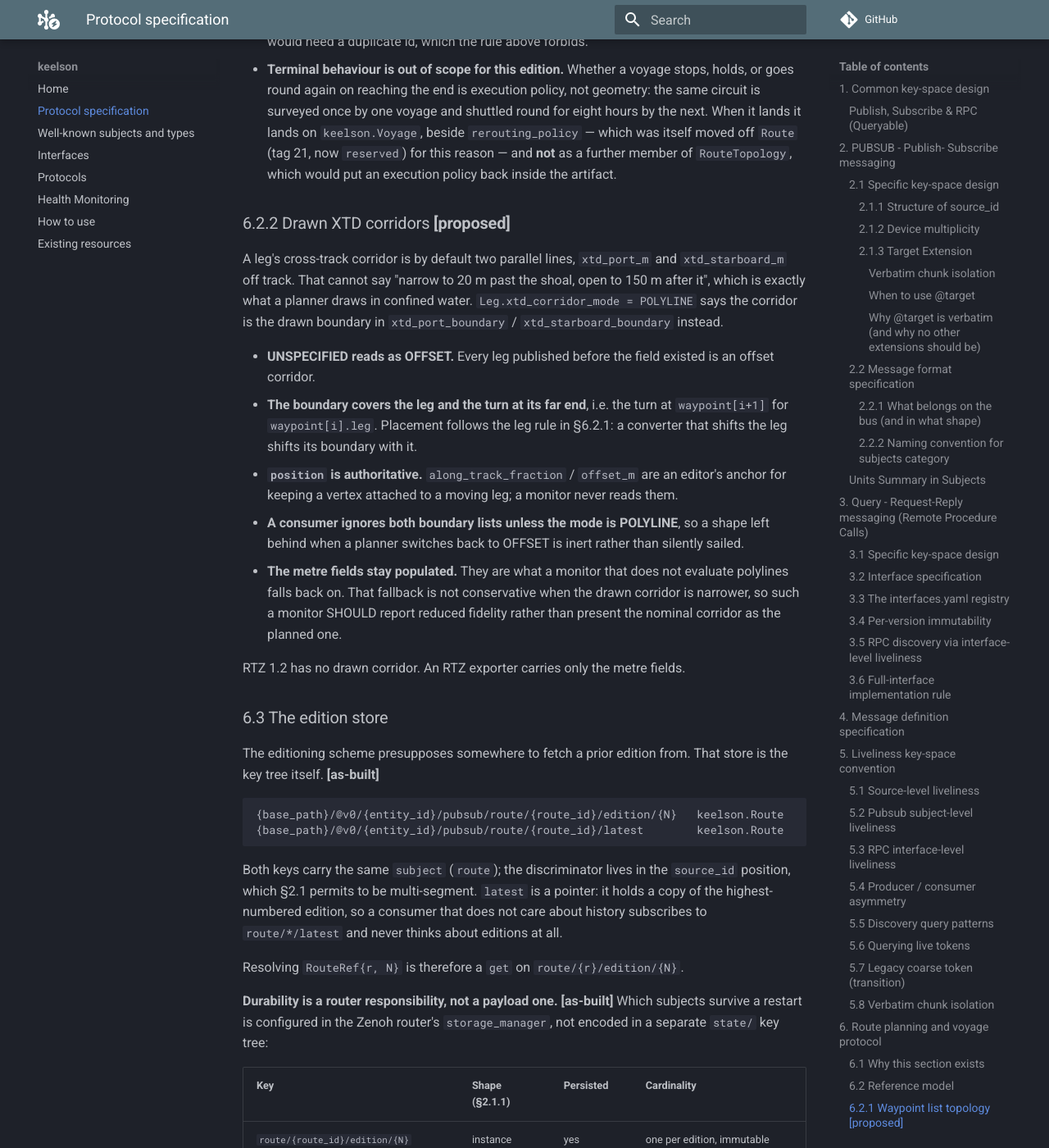
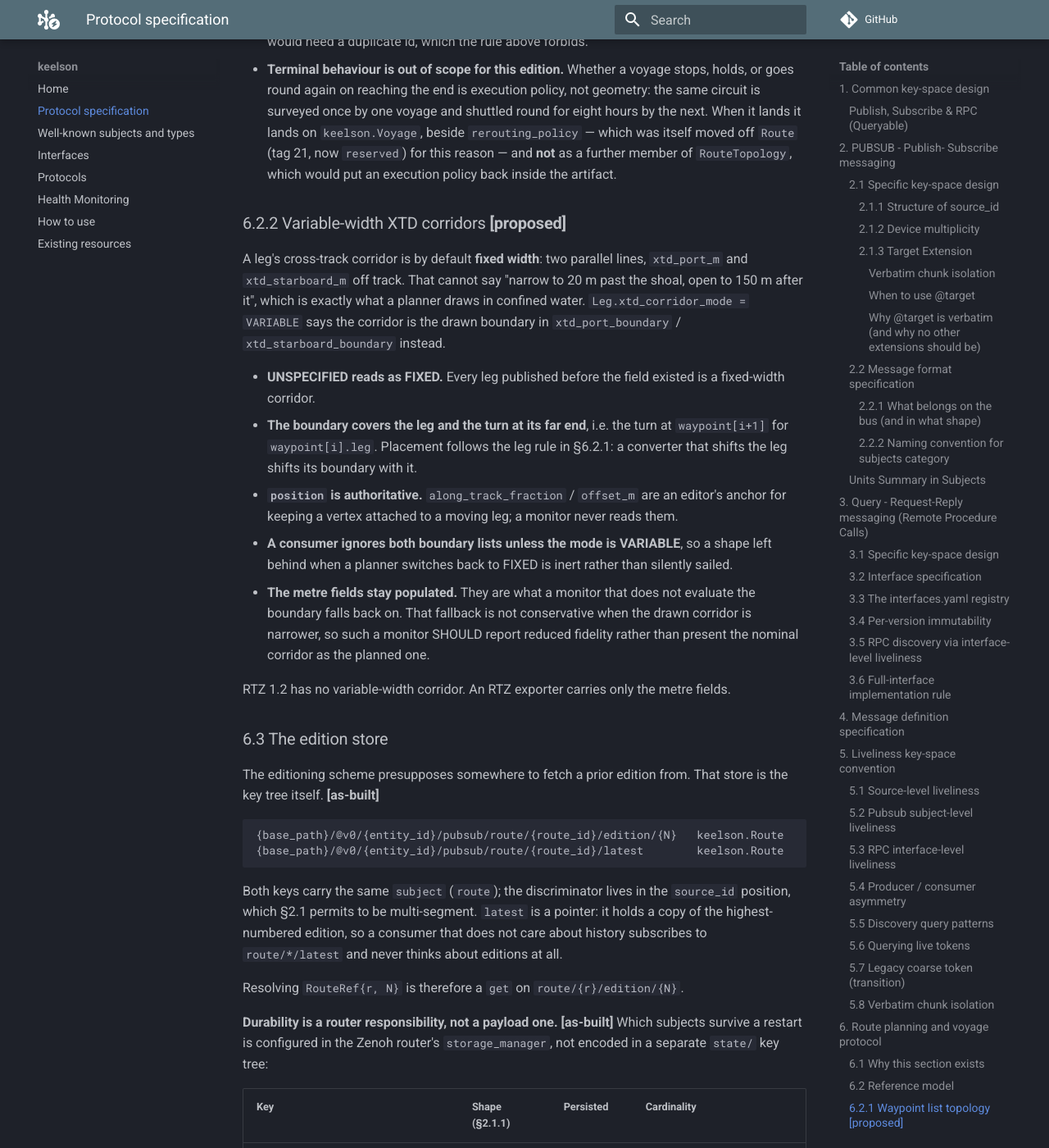
Before and after one commit to RISE-Maritime/keelson, an MkDocs documentation site: the page built from docs/protocol-specification.md, in a window 1280 px wide and 1400 px high, scrolled down 23110 px. Shown: the whole window at 82% size. Built offline with MkDocs 1.6.1 and Material for MkDocs 9.7.7, drawn with Linux system fonts in a browser that asks for light colours; comment, search, counter and statistics services are not loaded.

Commit message:
refactor(route): name corridor modes FIXED / VARIABLE, not OFFSET / POLYLINE
A planner says a corridor is fixed or variable width. "Polyline" names the
encoding and "offset" names the arithmetic, and both leaked into the
editor's UI as "Freehand", which sounds like a drawing tool.

Names only: the numbers are unchanged (1 = FIXED, 2 = VARIABLE), so a route
encoded under 0.6.0-alpha.275.dev.1 decodes the same.

Co-Authored-By: Claude Opus 5 (1M context) <noreply@anthropic.com>

```diff
--- a/docs/protocol-specification.md
+++ b/docs/protocol-specification.md
@@ -685,31 +685,32 @@ Two costs are accepted rather than solved here:
   `reserved`) for this reason — and **not** as a further member of
   `RouteTopology`, which would put an execution policy back inside the artifact.
 
-### 6.2.2 Drawn XTD corridors **[proposed]**
+### 6.2.2 Variable-width XTD corridors **[proposed]**
 
-A leg's cross-track corridor is by default two parallel lines, `xtd_port_m`
-and `xtd_starboard_m` off track. That cannot say "narrow to 20 m past the
-shoal, open to 150 m after it", which is exactly what a planner draws in
-confined water. `Leg.xtd_corridor_mode = POLYLINE` says the corridor is the
+A leg's cross-track corridor is by default **fixed width**: two parallel lines,
+`xtd_port_m` and `xtd_starboard_m` off track. That cannot say "narrow to 20 m
+past the shoal, open to 150 m after it", which is exactly what a planner draws
+in confined water. `Leg.xtd_corridor_mode = VARIABLE` says the corridor is the
 drawn boundary in `xtd_port_boundary` / `xtd_starboard_boundary` instead.
 
-* **UNSPECIFIED reads as OFFSET.** Every leg published before the field existed
-  is an offset corridor.
+* **UNSPECIFIED reads as FIXED.** Every leg published before the field existed
+  is a fixed-width corridor.
 * **The boundary covers the leg and the turn at its far end**, i.e. the turn at
   `waypoint[i+1]` for `waypoint[i].leg`. Placement follows the leg rule in §6.2.1:
   a converter that shifts the leg shifts its boundary with it.
 * **`position` is authoritative.** `along_track_fraction` / `offset_m` are an
   editor's anchor for keeping a vertex attached to a moving leg; a monitor
   never reads them.
-* **A consumer ignores both boundary lists unless the mode is POLYLINE**, so a
-  shape left behind when a planner switches back to OFFSET is inert rather than
+* **A consumer ignores both boundary lists unless the mode is VARIABLE**, so a
+  shape left behind when a planner switches back to FIXED is inert rather than
   silently sailed.
 * **The metre fields stay populated.** They are what a monitor that does not
-  evaluate polylines falls back on. That fallback is not conservative when the
-  drawn corridor is narrower, so such a monitor SHOULD report reduced fidelity
-  rather than present the nominal corridor as the planned one.
+  evaluate the boundary falls back on. That fallback is not conservative when
+  the drawn corridor is narrower, so such a monitor SHOULD report reduced
+  fidelity rather than present the nominal corridor as the planned one.
 
-RTZ 1.2 has no drawn corridor. An RTZ exporter carries only the metre fields.
+RTZ 1.2 has no variable-width corridor. An RTZ exporter carries only the metre
+fields.
 
 ### 6.3 The edition store
 
```
Also changed, not shown: 2 other files.
